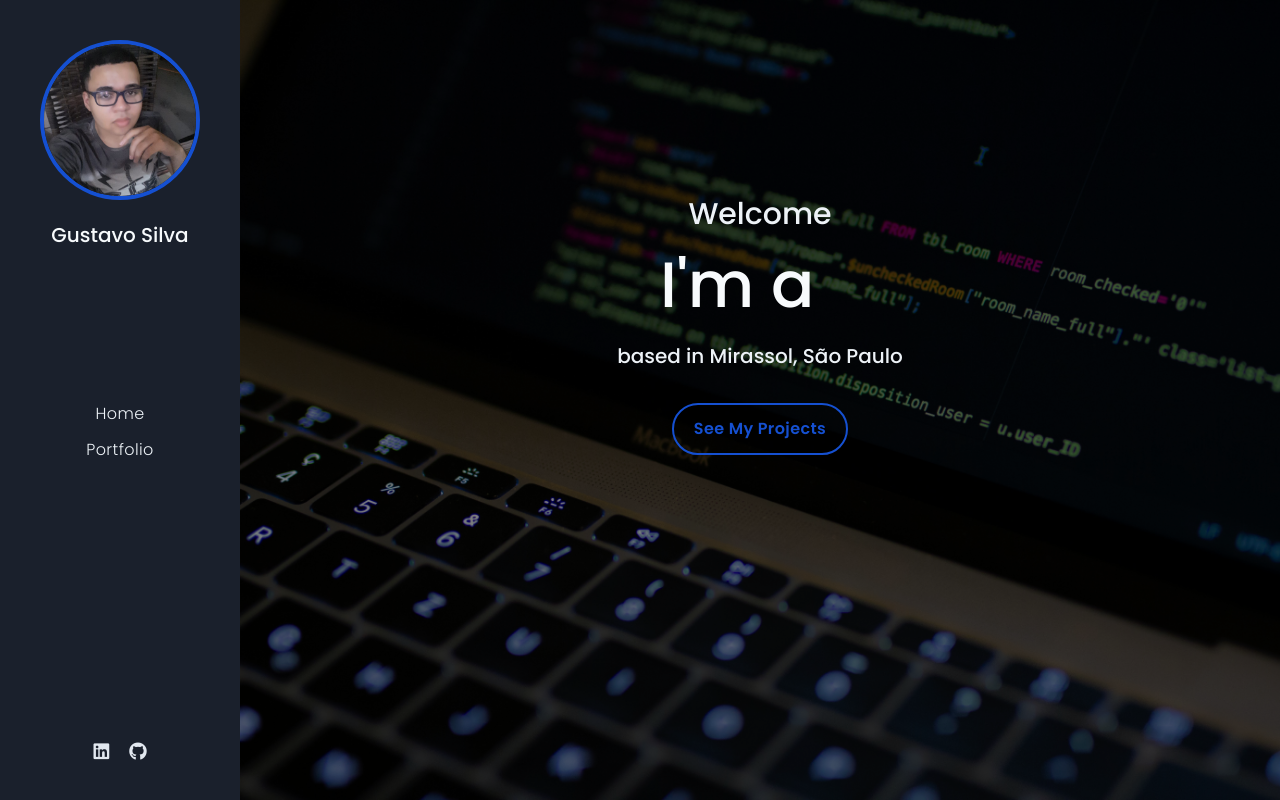
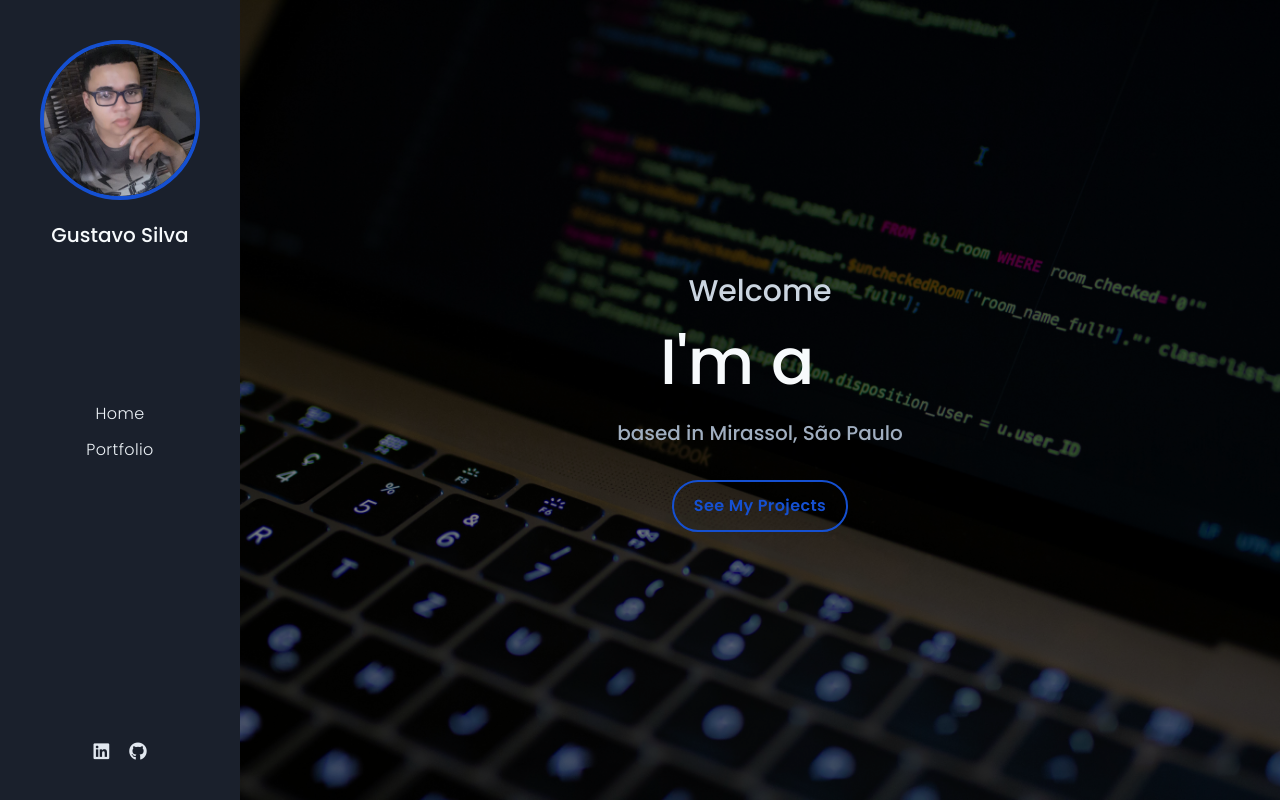
Before and after one commit to GustavoSilvaRamos/portfolio, a Next.js app: page / in a window 1280 px wide. Shown: the top 800 px of the page. Built offline with nearby package versions, Linux system fonts and the light colour scheme.

Commit message:
Update Hero.tsx

```diff
--- a/src/components/Hero.tsx
+++ b/src/components/Hero.tsx
@@ -5,8 +5,8 @@ export default function Hero() {
   return (
     <div id="hero" className="relative min-h-screen fundo">
       <div className="absolute z-10 w-full h-full bg-black opacity-50" />
-      <div className="z-20 flex flex-col items-center pt-48 ">
-        <h2 className="z-20 text-3xl font-medium text-gray-200">Welcome</h2>
+      <div className="z-20 flex flex-col items-center justify-center h-screen ">
+        <h2 className="z-20 text-3xl font-medium text-gray-400">Welcome</h2>
         <h1 className="z-20 flex text-6xl font-medium tracking-normal text-gray-100 ">
           I'm a
           <span className="ml-6">
@@ -24,7 +24,7 @@ export default function Hero() {
             />
           </span>
         </h1>
-        <h3 className="z-20 pt-2 pb-8 text-xl font-normal text-gray-200">
+        <h3 className="z-20 pt-2 pb-8 text-xl font-normal text-gray-500">
           based in Mirassol, São Paulo
         </h3>
         <a className="z-20" href="#portfolio">
```
